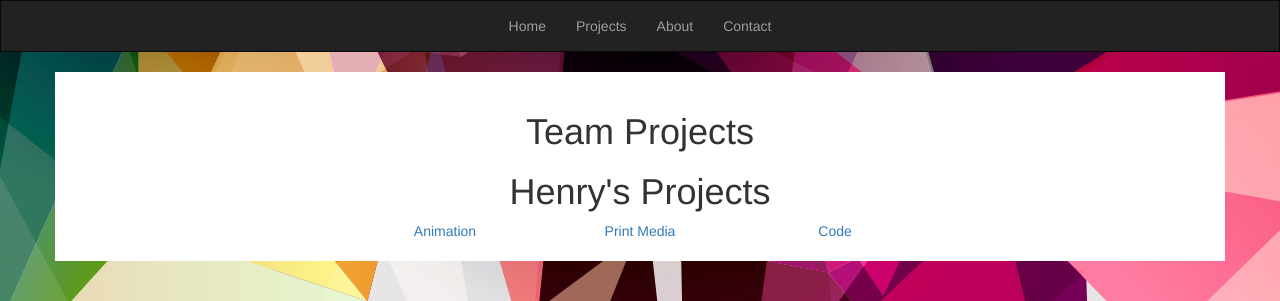
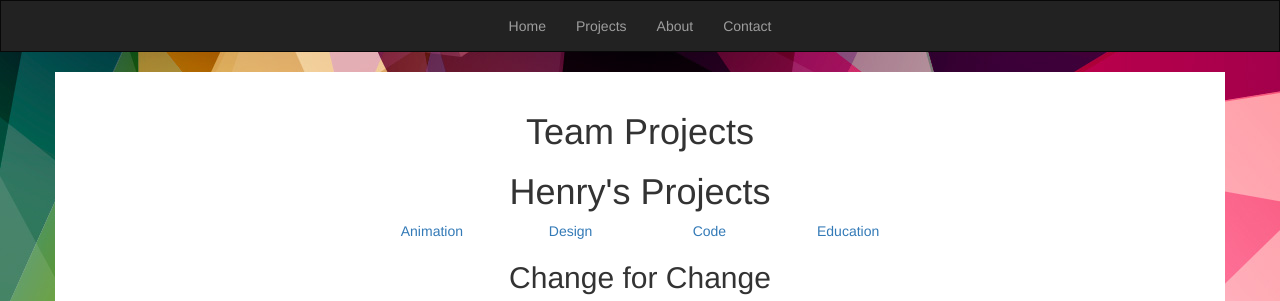
Before and after one commit to hchho/henryho.github.io, a PHP site: page /projects/projects_henry.php in a window 1280 px wide. Shown: the top 301 px of the page. Run offline with PHP 8.4, Linux system fonts and the light colour scheme; data that the repository does not hold is empty.

Commit message:
Added more content on henry projects

```diff
--- a/about/alex.php
+++ b/about/alex.php
@@ -2,6 +2,7 @@
 include($_SERVER['DOCUMENT_ROOT'] . '/header.php');
 ?>
 <div class="info container">
+<a href="about.php">About</a> &gt; Alex
         <h1 class="text-center">This is Alex.</h1>
         <img src="../images/alex.jpeg" class="img-circle img-responsive text-center" alt="Alex Lee" />
         <section class="description">
--- a/about/henry.php
+++ b/about/henry.php
@@ -38,7 +38,9 @@ $(document).ready(function() {
 </script>
 
 <div class="container">
+
 <div class="info">
+<a href="about.php">About</a> &gt; Henry
  <section class="intro">
   <div class="overview">
     <h1 class="text-center">This is Henry.</h1>
@@ -46,7 +48,7 @@ $(document).ready(function() {
           <section class="description">
         <div class="row text-center">
             <div class="col-sm-2 col-sm-offset-3">
-                <a href="../projects/projects.php">Personal Projects
+                <a href="../projects/projects_henry.php">Personal Projects
                 </a>
             </div>
             <div class="col-sm-2">
--- a/about/steve.php
+++ b/about/steve.php
@@ -2,6 +2,7 @@
 include($_SERVER['DOCUMENT_ROOT'] . '/header.php');
 ?>
 <div class="info container">
+<a href="about.php">About</a> &gt; Steve
         <h1 class="text-center">This is Steve.</h1>
         <img src="../images/steve.jpeg" class="img-circle img-responsive text-center" alt="Steve" />
         <section class="description">
--- a/projects/projects_henry.php
+++ b/projects/projects_henry.php
@@ -14,44 +14,37 @@ echo $show;
   <section class="henry-projects">
     <h1 class="text-center">Henry's Projects</h1>
     <div class="row text-center">
-            <div class="col-sm-offset-3 col-sm-2">
-                <a href="projects_henry.php?anim=true" id="animation">
+      <div class="col-sm-offset-3 col-sm-6">
+        <div class="col-sm-3">
+          <a href="#" id="animation">
             Animation
           </a>
         </div>
-            <div class="col-sm-2">
-                <a href="projects_henry.php?print=true" id="print" onclick="showDiv()">
-                    Print Media
+        <div class="col-sm-3">
+          <a href="#" id="design">
+            Design
           </a>
         </div>
-            <div class="col-sm-2">
-                <a href="projects_henry.php?code=true" id="code">
+        <div class="col-sm-3">
+          <a href="#" id="code">
             Code
           </a>
         </div>
+        <div class="col-sm-3">
+          <a href="#" id="education">
+            Education
+          </a>
         </div>
-        <div id="print-content" style="display:
-                                                       <?php
-                                                       if ($print) {
-                                                           echo "block";
-                                                       } else {
-                                                           echo "none";
-                                                       }
-                                                       ?>
-                                                       ">
+      </div>
+    </div>
+    <div id="design-content">
       <?php
       echo "<a href='".$dest."liveinforliteracy_hiring.jpg'>";
       echo "<img src='".$dest."liveinforliteracy_hiring.jpg' alt='sample poster' />";
       echo "</a>";
       ?>
     </div>
-        <div id="anim-content" class="text-center" style="display:<?php
-                                                      if ($anim) {
-                                                          echo "block";
-                                                      } else {
-                                                          echo "none";
-                                                      }
-                                                      ?>">
+    <div id="anim-content" class="text-center">
       <div id="change-for-change text-c">
         <h2>Change for Change</h2>
         <iframe width="560" height="315" src="https://www.youtube.com/embed/a-y8uwJQllY" frameborder="0" allowfullscreen></iframe>
@@ -61,16 +54,66 @@ echo $show;
         <iframe width="560" height="315" src="https://www.youtube.com/embed/NMMAeNvOKH4" frameborder="0" allowfullscreen></iframe>
       </div>
     </div>
-        <div id="code-content" class="content" style="display:<?php
-                                                      if ($code) {
-                                                          echo "block";
-                                                      } else {
-                                                          echo "none";
-                                                      }
-                                                      ?>">
+    <div id="code-content" class="content">
       dat code
+    </div>
+    <div id="edu-content" class="content">
+      <section class="col-sm-offset-2 col-sm-8">
+        <h2 class="text-center">I teach.</h2>
+        <h3 class="text-center">VEX IQ</h3>
+        <div id="vex">
+        <img class="text-center" src="/iamges/vex-iq.png" />
+          I made a Youtube tutorial channel for VEX IQ Robotics so my students can use them as a guide in class. I focused on breaking down the program components into closely related sections. The feedback was especially great for students who were ahead and students who needed extra time to digest material.
+          <P class="text-center">
+            <a href="https://www.youtube.com/watch?v=CpDXgjFcnRs&list=PL7RN9f22_gasw2How_Xy42PzG8yysG_IX" target="_blank">VEX IQ Tutorials</a>
+          </P>
+        </div>
+        <div id="Scratch">
+          I made a Youtube tutorial channel for VEX IQ Robotics so my students can use them as a guide in class. I focused on breaking down the program components into closely related sections. The feedback was especially great for students who were ahead and students who needed extra time to digest material.
+          <P class="text-center">
+            <a href="https://www.youtube.com/watch?v=CpDXgjFcnRs&list=PL7RN9f22_gasw2How_Xy42PzG8yysG_IX" target="_blank">VEX IQ Tutorials</a>
+          </P>
         </div>
       </section>
     </div>
+  </section>
+</div>
+<script>
+  $(function() {
+    $("#design-content").hide();
+    $("#anim-content").show();
+    $("#edu-content").hide();
+    $("#code-content").hide();}
 
+    )
+
+  $("#animation").click(function(){
+    $("#design-content").hide();
+    $("#anim-content").show();
+    $("#edu-content").hide();
+    $("#code-content").hide();
+  });
+
+  $("#design").click(function(){
+    $("#design-content").show();
+    $("#edu-content").hide();
+    $("#anim-content").hide();
+    $("#code-content").hide();
+  });
+
+  $("#code").click(function(){
+    $("#design-content").hide();
+    $("#edu-content").hide();
+    $("#anim-content").hide();
+    $("#code-content").show();
+  });
+
+  $("#education").click(function(){
+    $("#design-content").hide();
+    $("#edu-content").show();
+    $("#anim-content").hide();
+    $("#code-content").hide();
+  });
+
+</script>
 <?include($_SERVER['DOCUMENT_ROOT'] .'/footer.php');?>
```
Also changed, not shown: images/vex-iq.png (added). Lines whose indentation alone changed are shown as unchanged.
